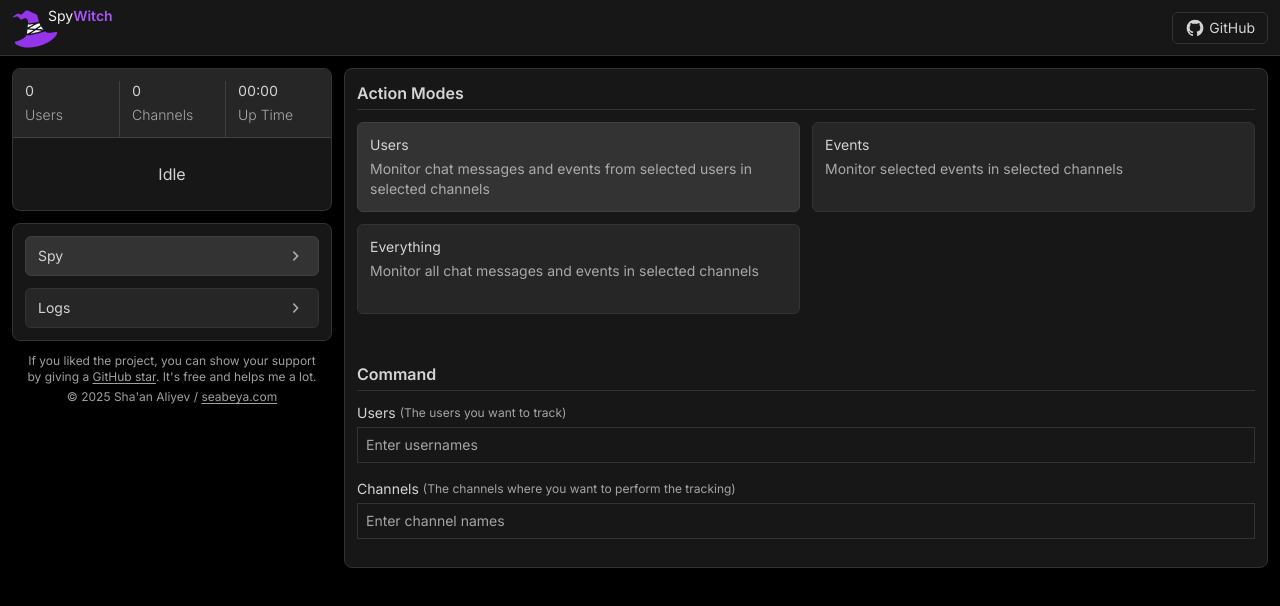
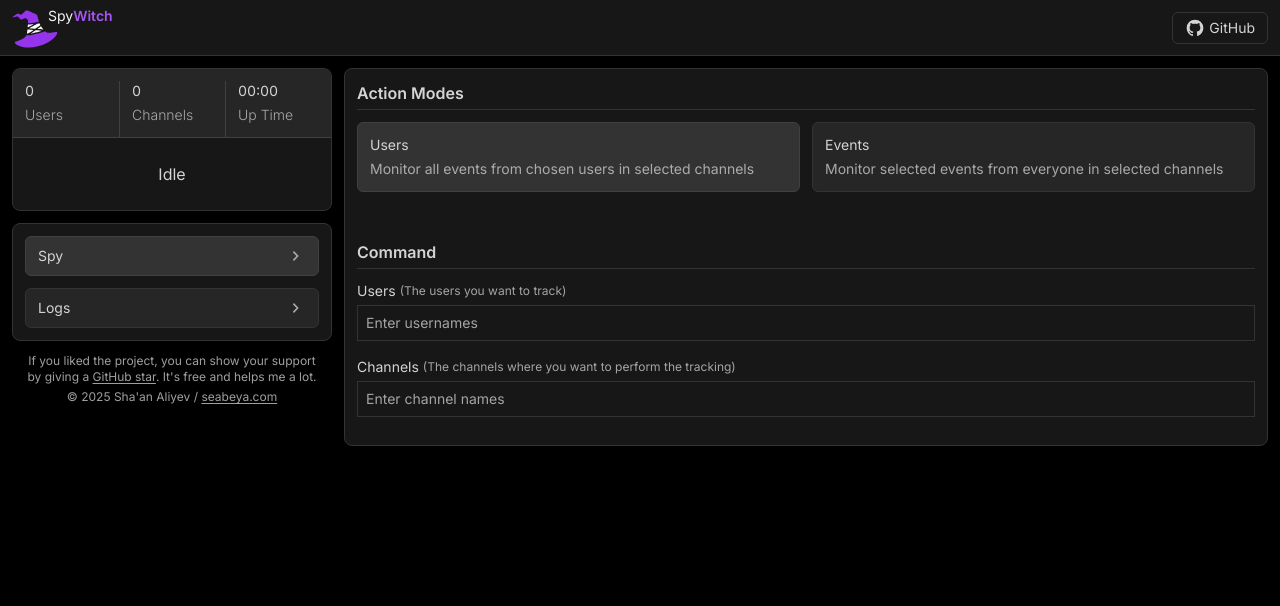
Before and after one commit to seabeya/spywitch, a Next.js app: page / in a window 1280 px wide. Shown: the top 606 px of the page. Built offline with nearby package versions, Linux system fonts and the light colour scheme.

Commit message:
refactor: Remove the `everything` mode option & change existing modes' description

```diff
--- a/src/features/status/statusbar.tsx
+++ b/src/features/status/statusbar.tsx
@@ -9,7 +9,7 @@ function Statusbar() {
   return (
     <div className="overflow-hidden rounded-lg border border-c-line bg-c-fg">
       <div className="grid auto-cols-fr grid-flow-col divide-x divide-c-line-high bg-c-secondary sm:pt-s-gap lg:border-b lg:border-c-line-high">
-        {currentMode !== 'everything' ? <StatusItem label={currentMode} data={'0'} /> : null}
+        <StatusItem label={currentMode} data={'0'} />
         <StatusItem label={'channels'} data={'0'} />
         <StatusItem label={'up time'} data={'00:00'} />
       </div>
--- a/src/system/spy.ts
+++ b/src/system/spy.ts
@@ -27,18 +27,13 @@ type Modes = { name: string; description: string; fields: (typeof fields)[FieldN
 const MODES = [
   {
     name: 'users',
-    description: 'Monitor chat messages and events from selected users in selected channels',
+    description: 'Monitor all events from chosen users in selected channels',
     fields: [fields.users, fields.channels],
   },
   {
     name: 'events',
-    description: 'Monitor selected events in selected channels',
+    description: 'Monitor selected events from everyone in selected channels',
     fields: [fields.events, fields.channels],
-  },
-  {
-    name: 'everything',
-    description: 'Monitor all chat messages and events in selected channels',
-    fields: [fields.channels],
   },
 ] as const satisfies Modes;
 
```
